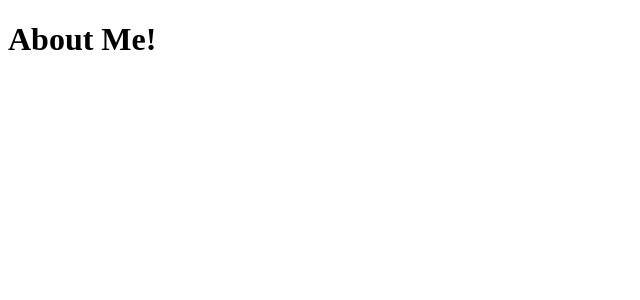
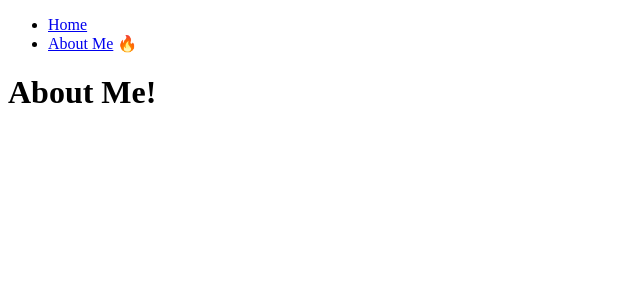
Before and after one commit to wwwcomcomcomcom/learn-nextjs14, a Next.js app: page /about-me in a window 1280 px wide. Shown: the top 300 px of the page, without its empty margins (0-640 px from the left). Built offline with nearby package versions, Linux system fonts and the light colour scheme.

Commit message:
add navBar use layout

```diff
--- a/app/about-me/page.tsx
+++ b/app/about-me/page.tsx
@@ -1,3 +1,3 @@
 export default function AboutMe(){
-    return <h1>About Me!</h1>
+    return (<h1>About Me!</h1>);
 }
--- a/app/layout.tsx
+++ b/app/layout.tsx
@@ -1,3 +1,5 @@
+import Navigation from "../components/navigation"
+
 export const metadata = {
   title: 'Next.js',
   description: 'Generated by Next.js',
@@ -10,7 +12,10 @@ export default function RootLayout({
 }) {
   return (
     <html lang="en">
-      <body>{children}</body>
+      <body>
+        <Navigation/>
+        {children}
+      </body>
     </html>
   )
 }
--- a/app/page.tsx
+++ b/app/page.tsx
@@ -1,4 +1,7 @@
+import Navigation from "../components/navigation";
 
 export default function Home(){
-    return <h1>Hello Wolrd!</h1>
+    return (<div>
+        <h1>Hello Wolrd!</h1>
+    </div>);
 }
--- /dev/null
+++ b/components/navigation.tsx
@@ -0,0 +1,20 @@
+"use client";
+import Link from "next/link";
+import { usePathname } from "next/navigation";
+
+export default function Navigation() {
+    const path = usePathname();
+    console.log(path);
+    return (
+        <nav>
+            <ul>
+                <li>
+                    <Link href="/">Home</Link> {path === "/" ? "🔥":""}
+                </li>
+                <li>
+                    <Link href="about-me">About Me</Link> {path === "/about-me" ? "🔥":""}
+                </li>
+            </ul>
+        </nav>
+    );
+}
```
